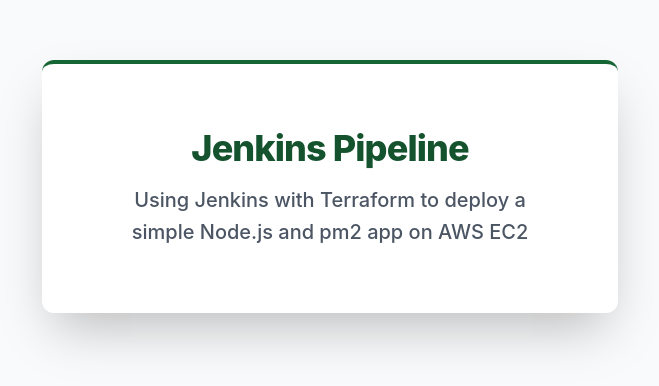
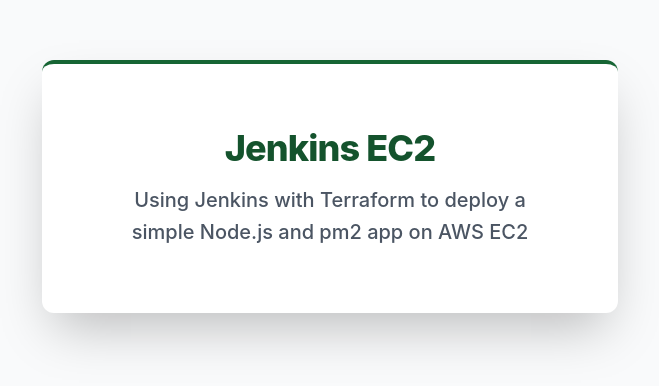
Before and after one commit to Umarsatti1/Task-14-Jenkins-Setup-using-Terraform-for-Nodejs-EC2-Deployment, a website: page public/index.html in a window 1280 px wide. Shown: the part 214-600 px from the top of the page, without its empty margins (310-969 px from the left). Drawn offline with nearby package versions, Linux system fonts and the light colour scheme.

Commit message:
Update index.html

```diff
--- a/public/index.html
+++ b/public/index.html
@@ -15,7 +15,7 @@
 
     <div class="bg-white p-10 md:p-16 rounded-xl shadow-2xl max-w-xl w-full text-center border-t-4 border-green-800">
         <h1 class="text-4xl font-extrabold text-green-900 mb-4 tracking-tight">
-            Jenkins Pipeline
+            Jenkins EC2
         </h1>
 
         <p class="text-xl text-gray-600 leading-relaxed font-medium">
```
